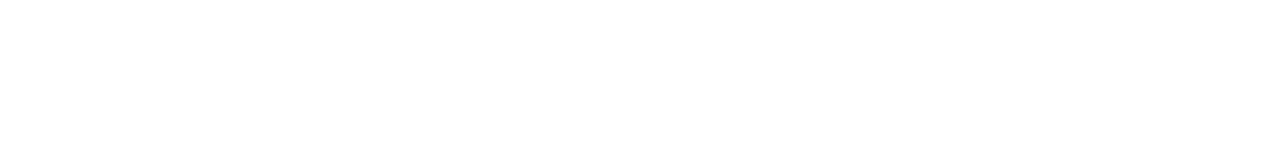
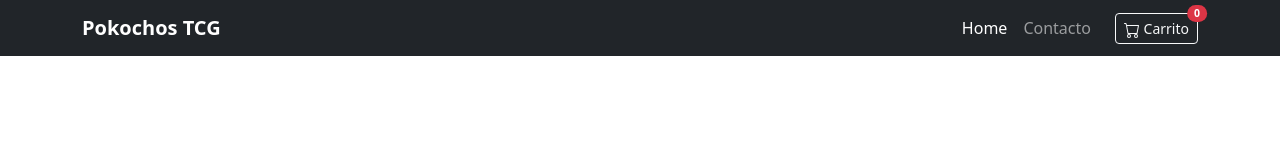
Before and after one commit to JoseAlonsoDev/ecommerce-frontend-m2, a plain HTML site: page index.html in a window 1280 px wide. Drawn offline with Linux system fonts and the light colour scheme.

Commit message:
Se agrega estructura de navbar basico

```diff
--- a/index.html
+++ b/index.html
@@ -1,5 +1,6 @@
 <!DOCTYPE html>
 <html lang="en">
+
 <head>
     <meta charset="UTF-8">
     <meta name="viewport" content="width=device-width, initial-scale=1.0">
@@ -8,7 +9,47 @@
     <link rel="stylesheet" href="ASSETS/CSS/bootstrap.min.css">
     <link rel="stylesheet" href="ASSETS/CSS/styles.css">
 </head>
+
 <body>
+    <nav class="navbar navbar-expand-lg navbar-dark bg-dark">
+        <div class="container">
+            <a class="navbar-brand fw-bold" href="#">Pokochos TCG</a>
+
+            <button class="navbar-toggler" type="button" data-bs-toggle="collapse" data-bs-target="#navbarNav"
+                aria-controls="navbarNav" aria-expanded="false" aria-label="Toggle navigation">
+                <span class="navbar-toggler-icon"></span>
+            </button>
+
+            <div class="collapse navbar-collapse" id="navbarNav">
+                <ul class="navbar-nav ms-auto align-items-center">
+                    <li class="nav-item">
+                        <a class="nav-link active" aria-current="page" href="#">Home</a>
+                    </li>
+                    <li class="nav-item">
+                        <a class="nav-link" href="#">Contacto</a>
+                    </li>
+                    <li class="nav-item ms-lg-3">
+
+                        <a class="btn btn-outline-light btn-sm position-relative" href="#">
+                            <svg xmlns="http://www.w3.org/2000/svg" width="16" height="16" fill="currentColor"
+                                class="bi bi-cart" viewBox="0 0 16 16">
+                                <path
+                                    d="M0 1.5A.5.5 0 0 1 .5 1H2a.5.5 0 0 1 .485.379L2.89 3H14.5a.5.5 0 0 1 .491.592l-1.5 8A.5.5 0 0 1 13 12H4a.5.5 0 0 1-.491-.408L2.01 3.607 1.61 2H.5a.5.5 0 0 1-.5-.5M3.102 4l1.313 7h8.17l1.313-7zM5 12a2 2 0 1 0 0 4 2 2 0 0 0 0-4m7 0a2 2 0 1 0 0 4 2 2 0 0 0 0-4m-7 1a1 1 0 1 1 0 2 1 1 0 0 1 0-2m7 0a1 1 0 1 1 0 2 1 1 0 0 1 0-2" />
+                            </svg>
+                            Carrito
+                            <span
+                                class="position-absolute top-0 start-100 translate-middle badge rounded-pill bg-danger">
+                                0
+                                <span class="visually-hidden">productos en carrito</span>
+                            </span>
+                        </a>
+                    </li>
+                </ul>
+            </div>
+        </div>
+    </nav>
+
+
 
 
 
@@ -16,4 +57,5 @@
     <script src="ASSETS/JS/bootstrap.bundle.js"></script>
     <script src="ASSETS/JS/script.js"></script>
 </body>
+
 </html>
```
